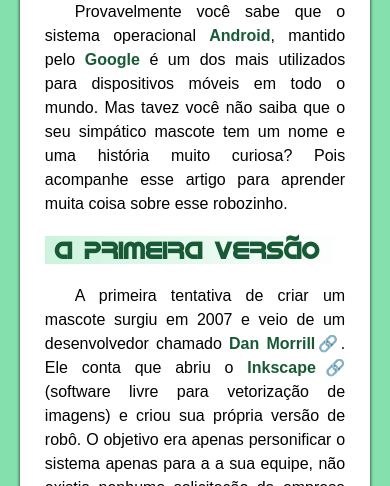
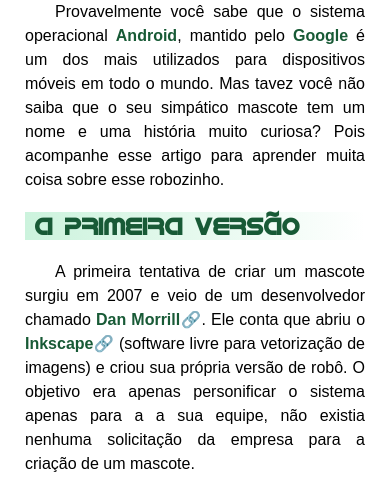
Before and after one commit to KaueCarvalho11/Site-Android, a plain HTML site: page index.html in a window 390 px wide. Shown: the part 433-919 px from the top of the page. Drawn offline with Linux system fonts and the light colour scheme; a web font is replaced by a local one.

Commit message:
Tornando o conteúdo principal mais responsivo

```diff
--- a/style/style.css
+++ b/style/style.css
@@ -89,7 +89,7 @@
 
 main{
     background-color: white;
-    width: 77%;
+    max-width: 1035px;
     margin: 0 auto;
     /*Também poderia ter usado min-width e max-width para tornar o site responsivo*/
 
```
